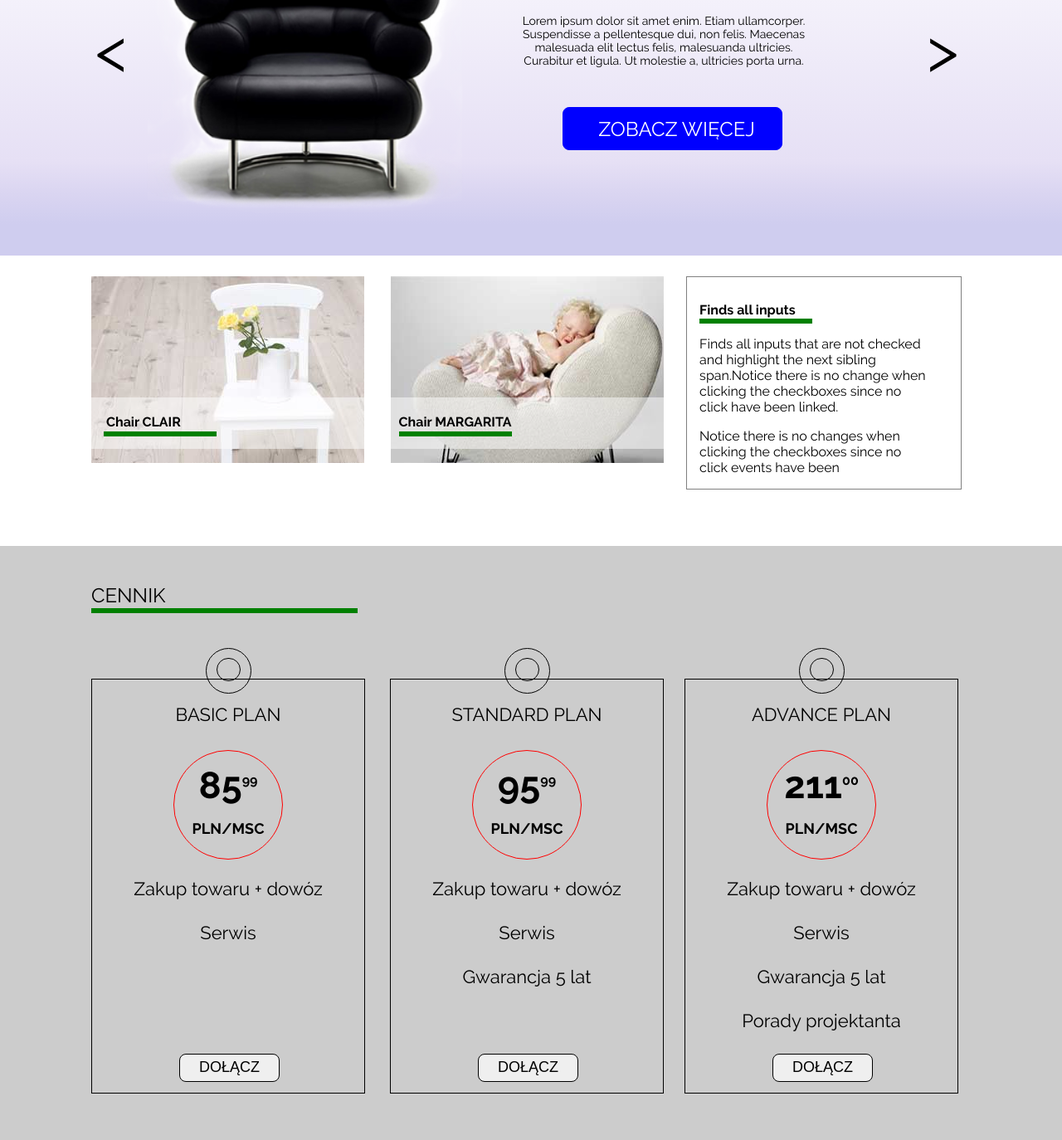
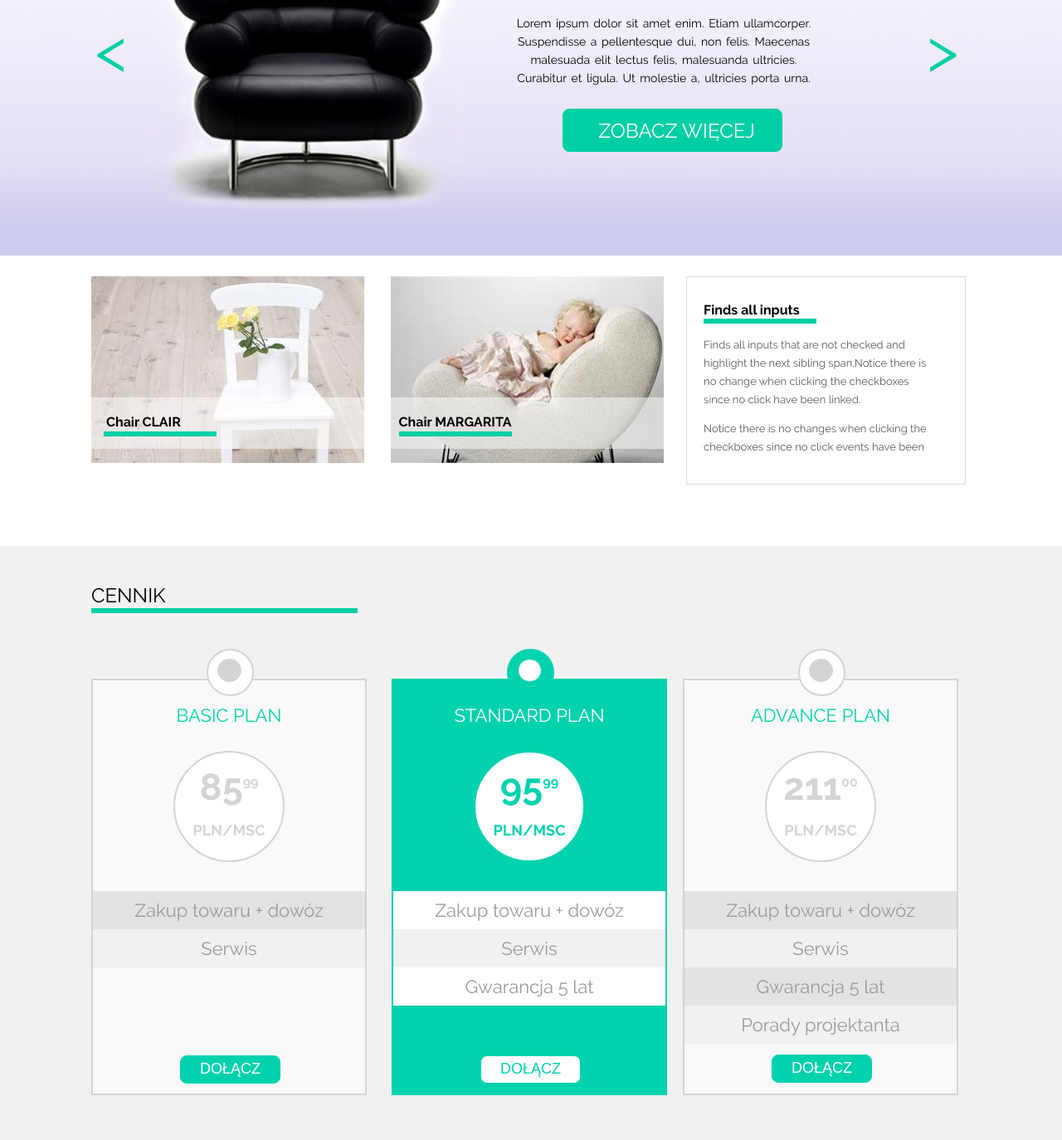
Before and after one commit to Gwalczak91/Sit-on-Chair-Project, a plain HTML site: page index.html in a window 1280 px wide. Shown: the part 237-1611 px from the top of the page at 83% size. Drawn offline with Linux system fonts and the light colour scheme.

Commit message:
add colors and fit html/css code

```diff
--- a/css/styles.css
+++ b/css/styles.css
@@ -119,11 +119,16 @@ HEADER
     margin-right: 13px;
 }
 
+.header-logo span{
+    color: #00CFA5;
+    font-weight: 900;
+}
+
 /*-----------------------------------------------------------------------------------
 SECTION CHAIR
 -------------------------------------------------------------------------------------*/
 
-.section-chair{
+.section-chair{  /* tło dla sekcji oraz jego wymiary */
     max-width: 100%;
     height: 471px;
     background: rgba(255,255,255,1);
@@ -137,28 +142,25 @@ SECTION CHAIR
 
 }
 
-.section-chair>.container{
-    position: relative;
-    height: 505px;
-}
-
-.arrow-left{
+.arrow-left{ /* strzałka w lewo*/
     position: absolute;
     left: 0;
     top: 178px;
     font-size: 75px;
     padding-left: 115px;
+    color: #00CFA5;
 }
 
-.arrow-right{
+.arrow-right{   /* strzałka w prawo*/
     position: absolute;
     right: 0;
     top: 178px;
     font-size: 75px;
     padding-right: 125px;
+    color: #00CFA5;
 }
 
-.black-chair{
+.black-chair{ /*  pozycja obrazka czarnego fotela*/
     position: absolute;
     padding-top: 54px;
     width: 595px;
@@ -170,27 +172,29 @@ SECTION CHAIR
     text-align: center;
 }
 
-.section-chair-col-one h1{
+.section-chair-col-one h1{ /* pozycja nagłówka*/
     padding-top: 100px;
     padding-left: 340px;
     font-size: 40px;
     text-transform: uppercase;
 }
 
-.section-chair-col-one p{
+.section-chair-col-one p{ /* stylownanie tekstu  */
     padding-left: 505px;
     padding-right: 175px;
     font-size: 14px;
+    word-spacing: 2px;
+    line-height: 22px;
 }
 
-.section-chair-button{
+.section-chair-button{ /* pozycjonowanie i stylowanie przycisku*/
     width: 265px;
     height: 52px;
-    background-color: blue;
-    border: 1px solid blue;
+    background-color: #00CFA5;
+    border: 1px solid #00CFA5;
     border-radius: 8px;
     margin-left: 350px;
-    margin-top: 34px;
+    margin-top: 12px;
     text-transform: uppercase;
     font-size: 24px;
     font-family: 'Raleway', sans-serif;
@@ -198,6 +202,9 @@ SECTION CHAIR
     padding-left: 17px;
 }
 
+h1 span{  /* kolor dwóch słów ON i CHAIR*/
+    color: #00CFA5;
+}
 
 /*--------------------------------------------------------------------------------------
 SECTION FOTOS
@@ -221,23 +228,29 @@ SECTION FOTOS
     position: relative;
 }
 
-.section-fotos-col-three{
+.section-fotos-col-three{ /* rozmieszczenie elementów w kolumnie trzeciej*/
     position: absolute;
-    padding: 0 0;
-    border: 1px solid gray;
+    border: 1px solid #D9D9D9;
     width: 280px;
-    padding-left: 15px;
+    padding-left: 20px;
     padding-right: 35px;
     padding-top: 9px;
+    padding-bottom: 20px;
+}
+
+.section-fotos-col-three p{
+    line-height: 22px;
+    font-size: 13px;
+    color: #5B5B5B;
 }
 
 .header-with-border-three::after{
     content: "";
     position: absolute;
-    border: 3px solid green;
+    border: 3px solid #00CFA5;
     width:130px;
     top: 50px;
-    left: 15px;
+    left: 20px;
 }
 
 .header-with-border-one{
@@ -254,7 +267,7 @@ SECTION FOTOS
 .header-with-border-one::after{
     content: "";
     position: absolute;
-    border: 3px solid green;
+    border: 3px solid #00CFA5;
     width:130px;
     bottom: 15px;
     left: 15px;
@@ -274,7 +287,7 @@ SECTION FOTOS
 .header-with-border-two::after{
     content: "";
     position: absolute;
-    border: 3px solid green;
+    border: 3px solid #00CFA5;
     width:130px;
     bottom: 15px;
     left: 10px;
@@ -287,20 +300,24 @@ SECTION PRICE
 
 .section-price{
     height: 709px;
-    background-color: #cccccc;
+    background-color: #F1F1F1;
     padding-top: 15px;
 }
 
 .price-first-col,
 .price-second-col,
-.price-third-col{
+.price-third-col{    /* obramowanie i pozycja kolumn z cenami*/
     float: left;
     width: 328px;
     height: 498px;
-    border: 1px solid black;
+    border: 2px solid #D4D4D4;
     margin-top: 66px;
     margin-right: 30px;
     position: relative;
+}
+
+.price-second-col{   /* kolumna druga ma inny kolor obramowania*/
+    border: 2px solid #00D2AE;
 }
 
 .price-third-col{  /* pozycja 3 kolumny*/
@@ -309,57 +326,86 @@ SECTION PRICE
     top: 0;
 }
 
-.header-price{
+.header-price{  /* nagłowki w kolumnach z cena*/
     max-width: 100%;
     text-transform: uppercase;
     text-align: center;
     font-size: 22px;
     font-weight: 400;
+    color: #00D4A9;
+}
+
+.price-second-col .header-price{
+    color: white;
 }
 
 
 
-.price {  /* koło z cena*/
+
+.price {  /* oscylowanie koła z cena*/
     width: 130px;
     height: 130px;
-    border: 1px solid red;
+    border: 2px solid #D4D4D4;
     border-radius: 50%;
     margin: auto auto;
+    margin-bottom: 35px;
     text-align: center;
     font-size: 45px;
     font-weight: 700;
     text-transform: uppercase;
+    color: #D4D4D4;
+    background-color: white;
 }
 
-.price p{
+.price-second-col .price{ /* cena w kolumnie 2 jest innego koloru*/
+    color: #00D2AE;
+    border: 2px solid #00D2AE;
+}
+
+.price p{   /*  oscylowanie cen w kółkach*/
     margin-top: 15px;
     margin-bottom: 0;
 }
 
 .price p:last-child{
     font-size: 18px;
-    padding-bottom: 555px;
 }
 sup{
     font-size: 16px;
     font-weight: 700;
 }
 
-.price-text{
+.price-text{ /*  oscylowanie tekstu w kolumnach*/
     max-width: 100%;
     font-size: 22px;
     text-align: center;
-    padding-bottom: 5px;
+    padding-top: 10px;
+    padding-bottom: 10px;
+    margin-top: 0;
+    margin-bottom: 0;
+    color:#9B9B9B;
 }
 
-.button-price{
+.price-text:nth-child(2n+1){
+    background-color: #E3E3E3;
+}
+.price-text:nth-child(2n){
+    background-color: #F1F1F1;
+}
+.price-second-col .price-text:nth-child(2n+1){
+    background-color: white;
+}
+
+.button-price{    /* pozycja i oscylowanie przycisku na dole kazdej kolumny*/
     width: 121px;
     height: 34px;
     margin-left: 105px;
     border-radius: 8px;
-    border: 1px solid black;
+    border: 1px solid #00D2AE;
     font-size: 18px;
     text-transform: uppercase;
+    background-color: #00D2AE;
+    color: white;
 }
 
 .price-first-col .button-price{
@@ -367,15 +413,25 @@ sup{
 }
 
 .price-second-col .button-price{
-    margin-top: 53px;
+    margin-top: 60px;
+    background-color: white;
+    color: #00D2AE;
 }
 
+.price-third-col .button-price{
+    margin-top: 13px;
+}
+
+.price-first-col{  /* tło kolumny pierwszej oraz pozycje i kolory/tlo pseudoelementów*/
+    background-color: #F9F9F9;
+}
 .price-first-col::before{
     content: "";
     position: absolute;
     width: 53px;
     height: 53px;
-    border: 1px solid black;
+    border: 2px solid #D4D4D4;
+    background-color: white;
     border-radius: 50%;
     top: -38.5px;
     left: 136.5px;
@@ -385,10 +441,15 @@ sup{
     position: absolute;
     width: 26.5px;
     height: 26.5px;
-    border: 1px solid black;
+    border: 1px solid #D4D4D4;
+    background-color: #D4D4D4;
     border-radius: 50%;
     left: 150px;
     top: -26.5px;
+}
+
+.price-second-col{  /* tło kolumny drugiej oraz pozycje i kolory/tlo pseudoelementów*/
+    background-color: #00D2AE;
 }
 
 .price-second-col::before{
@@ -396,7 +457,8 @@ sup{
     position: absolute;
     width: 53px;
     height: 53px;
-    border: 1px solid black;
+    border: 2px solid #00D2AE;
+    background-color: #00D2AE;
     border-radius: 50%;
     top: -38.5px;
     left: 136.5px;
@@ -407,10 +469,15 @@ sup{
     position: absolute;
     width: 26.5px;
     height: 26.5px;
-    border: 1px solid black;
+    border: 1px solid #00D2AE;
+    background-color: white;
     border-radius: 50%;
     left: 150px;
     top: -26.5px;
+}
+
+.price-third-col{   /* tło kolumny trzeciej oraz pozycje i kolory/tlo pseudoelementów*/
+    background-color: #F9F9F9;
 }
 
 .price-third-col::before{
@@ -418,7 +485,8 @@ sup{
     position: absolute;
     width: 53px;
     height: 53px;
-    border: 1px solid black;
+    border: 2px solid #D4D4D4;
+    background-color: white;
     border-radius: 50%;
     top: -38.5px;
     left: 136.5px;
@@ -429,13 +497,14 @@ sup{
     position: absolute;
     width: 26.5px;
     height: 26.5px;
-    border: 1px solid black;
+    border: 1px solid #D4D4D4;
+    background-color: #D4D4D4;
     border-radius: 50%;
     left: 150px;
     top: -26.5px;
 }
 
-.header-underline{
+.header-underline{   /* oscylowanie i pozycja nagłowka sekcji CENNIK*/
     text-transform: uppercase;
     font-weight: 400;
     padding-top: 10px;
@@ -443,10 +512,10 @@ sup{
     position: relative;
 }
 
-.header-underline::after{ /* pozycja linie pod hederem*/
+.header-underline::after{ /* pozycja lini pod nagłówkiem CENNIK*/
     content: "";
     position: absolute;
-    border: 3px solid green;
+    border: 3px solid #00CFA5;
     width:315px;
     top: 40px;
     left: 0;
@@ -486,10 +555,33 @@ SECTION FORM
     padding-left: 15px;
     font-family: 'Raleway', sans-serif;
     font-size: 30px;
+    border: 1px solid #9BE8D2;
 }
+
+::-webkit-input-placeholder {
+    color: #C6C6C6;
+}
+
+:-moz-placeholder { /* Firefox 18- */
+    color: #C6C6C6;
+}
+
+::-moz-placeholder {  /* Firefox 19+ */
+    color: #C6C6C6;
+}
+
+:-ms-input-placeholder {
+    color: #C6C6C6;
+}
+
+label{
+    color: #C6C6C6;
+}
+
 .section-form-text textarea{ /* oscylowanie textarea*/
     padding-top: 15px;
     padding-bottom: 115px;
+    resize: none;
 }
 
 .header-underline-form{  /* oscylowanie nagłówka sekcji*/
@@ -504,7 +596,7 @@ SECTION FORM
 .header-underline-form::after{ /* pozycja linie pod hederem*/
     content: "";
     position: absolute;
-    border: 3px solid green;
+    border: 3px solid #00CFA5;
     width:315px;
     top: 45px;
     left: 6px;
@@ -522,8 +614,14 @@ SECTION FORM
     left: 55px;
     width: 50px;
     height: 50px;
+   /* background-color: red;
+    border: 1px solid red;*/
+}
 
-}
+/*input[type="checkbox"]{    CHECKBOX nie zmienia sie
+    background-color: white;
+    border-color: #00CFA5;
+}*/
 
 .checkbox-form-info{ /* pozycjonowanie zgody*/
     position: absolute;
@@ -540,10 +638,12 @@ SECTION FORM
     text-transform: uppercase;
     width: 342px;
     height: 71px;
-    border: 1px solid red;
+    background-color: #00C4A2;
+    border: 1px solid #00C4A2;
     border-radius: 10px;
     font-size: 32px;
     font-weight: 700;
+    color: white;
 }
 
 /*------------------------------------------------------------------------------------------
@@ -553,6 +653,7 @@ FOOTER
 .main-footer {
    margin-top: 58px;
    height: 110px;
+    color: #B5B5B5;
 }
 
 .footer-copyright{
--- a/index.html
+++ b/index.html
@@ -13,7 +13,7 @@
     <header class="main-header">
         <div class="container">
             <p class="header-logo">
-                Sit On Chair
+                Sit <span>On</span> Chair
             </p>
             <nav class="header-nav">
                 <ul class="header-list">
@@ -32,7 +32,7 @@
         <span class="arrow-left">&lt</span>
         <img class="black-chair" src="images/black_chair.png" alt="black-chair">
             <div class="section-chair-col-one">
-                <h1>Sit On Our Chair</h1>
+                <h1>Sit <span>On</span> Our <span>Chair</span></h1>
                 <p>
                     Lorem ipsum dolor sit amet enim. Etiam ullamcorper.
                     Suspendisse a pellentesque dui, non felis.
@@ -152,7 +152,7 @@
             <form class="section-form-text">
                 <input type="text" name="Name" placeholder="Imię"><br>
                 <input type="email" name="Mail" placeholder="email"><br>
-                <textarea type="text" name="Info" placeholder="Wiadomość"></textarea>
+                <textarea name="Info" placeholder="Wiadomość"></textarea>
             </form>
             <div class="section-form-checkbox">
                 <img class="red-chair" src="images/red_chair.png" alt="red-chair">
@@ -163,7 +163,7 @@
         </div>
     </section>
 
-<!--                                         FOOTER                                             -->
+<!--                                        FOOTER                                            -->
 
     <footer class="main-footer">
         <div class="container">
```
